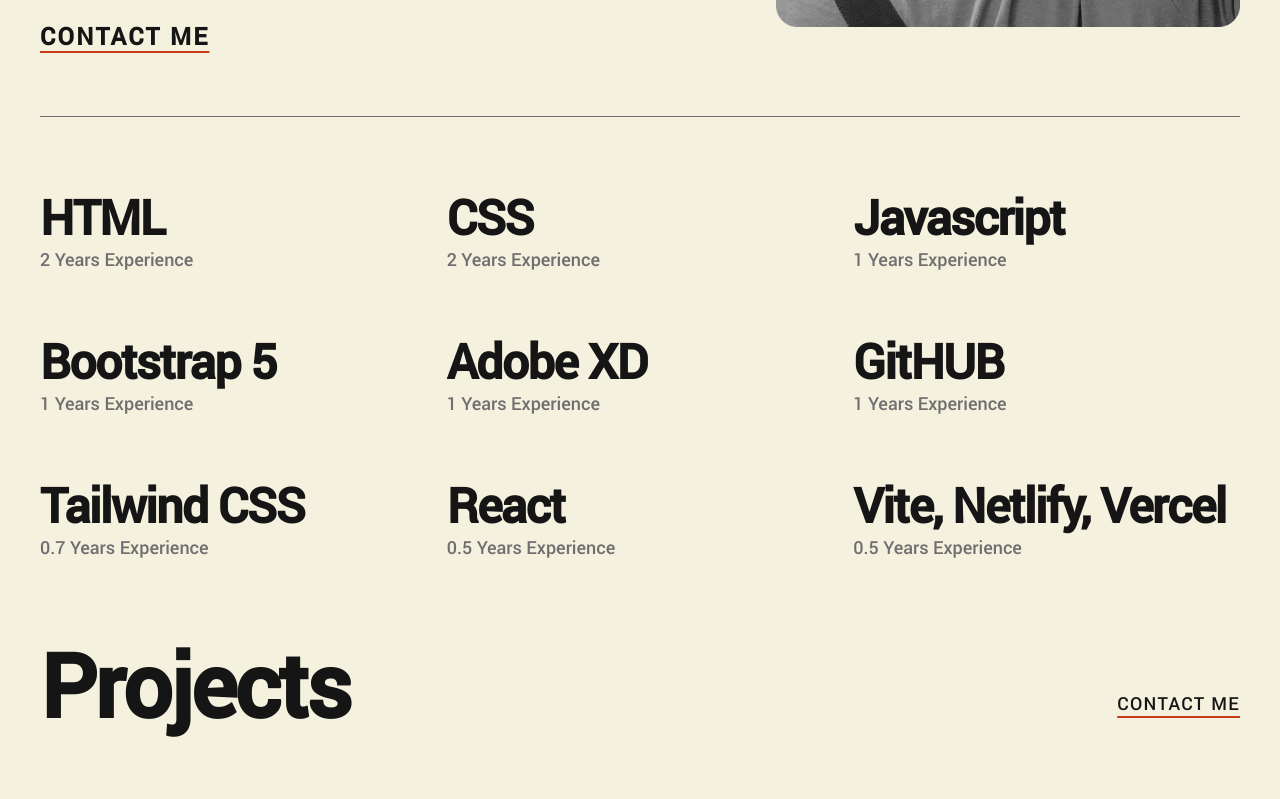
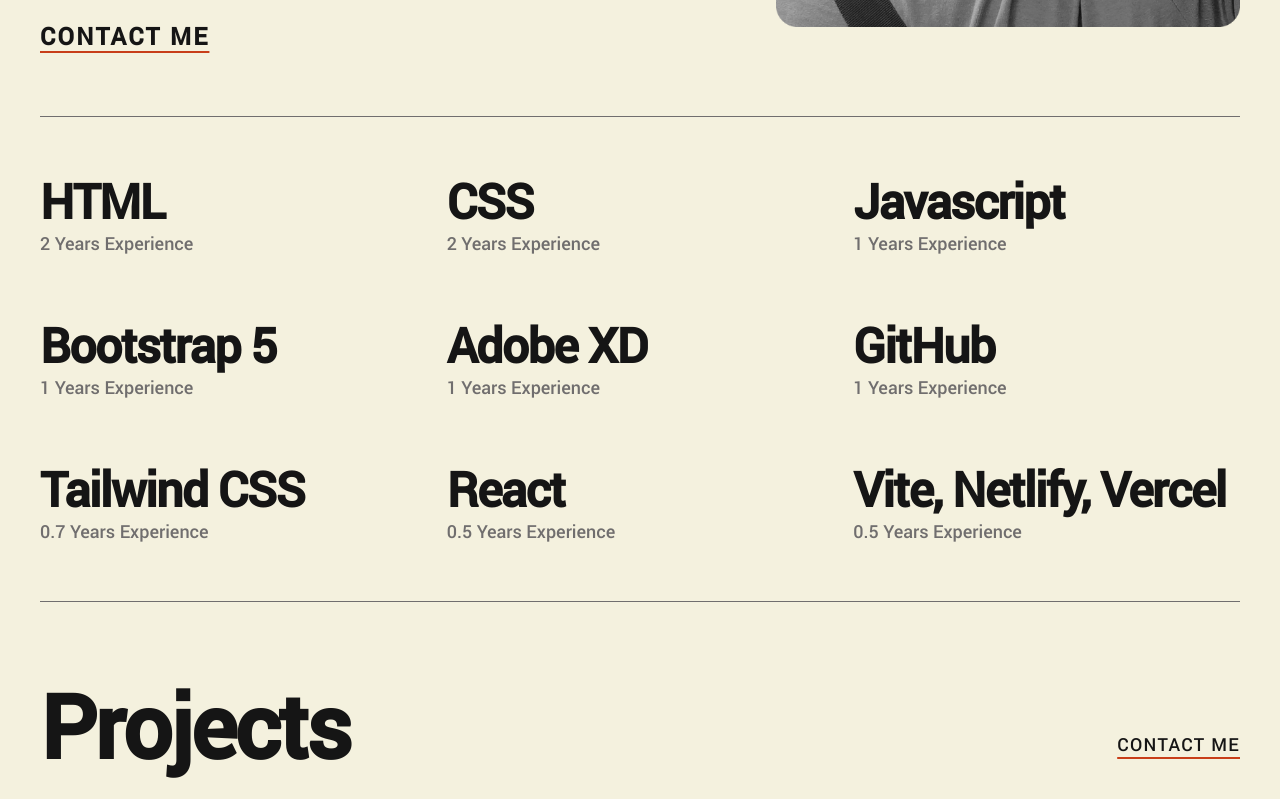
Before and after one commit to Csabooo/portfoilo-react, a React (Vite) app: page / in a window 1280 px wide. Shown: the part 680-1479 px from the top of the page. Built offline with nearby package versions, Linux system fonts and the light colour scheme.

Commit message:
desktop version v5.0

```diff
--- a/src/components/Main.jsx
+++ b/src/components/Main.jsx
@@ -2,7 +2,7 @@
 
 function Main() {
   return (
-    <div className="md:grid md:grid-cols-2 md:gap-5 md:justify-items-start md:text-left lg:grid-cols-3 lg:grid-flow-rows-2 lg:pt-4">
+    <div className="md:grid md:grid-cols-2 md:gap-5 md:justify-items-start md:text-left md:pb-14 lg:grid-cols-3 lg:grid-flow-rows-2 ">
       <div className="technology">
         <h2 className="technologies">HTML</h2>
         <p>2 Years Experience</p>
@@ -24,7 +24,7 @@
         <p>1 Years Experience</p>
       </div>
       <div className="technology">
-        <h2 className="technologies">GitHUB</h2>
+        <h2 className="technologies">GitHub</h2>
         <p>1 Years Experience</p>
       </div>
       <div className="technology">
--- a/src/components/Projects.jsx
+++ b/src/components/Projects.jsx
@@ -36,7 +36,7 @@
 
   return (
     <div className="relative">
-      <hr className="md:hidden block" />
+      <hr className="block" />
       <div className="flex justify-between pt-20 pb-8 md:pb-16 lg:pt-20 lg:pb-24">
         <h1 className="text-left ">Projects</h1>
         <a href="#contact" className="block px-0">
```
